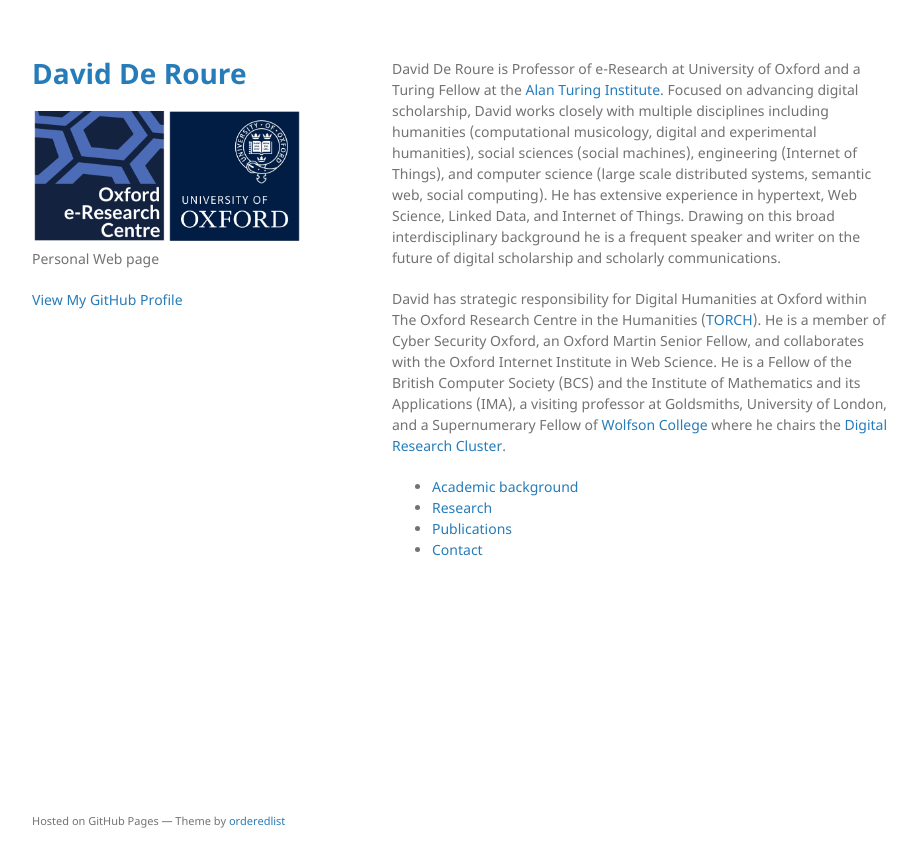
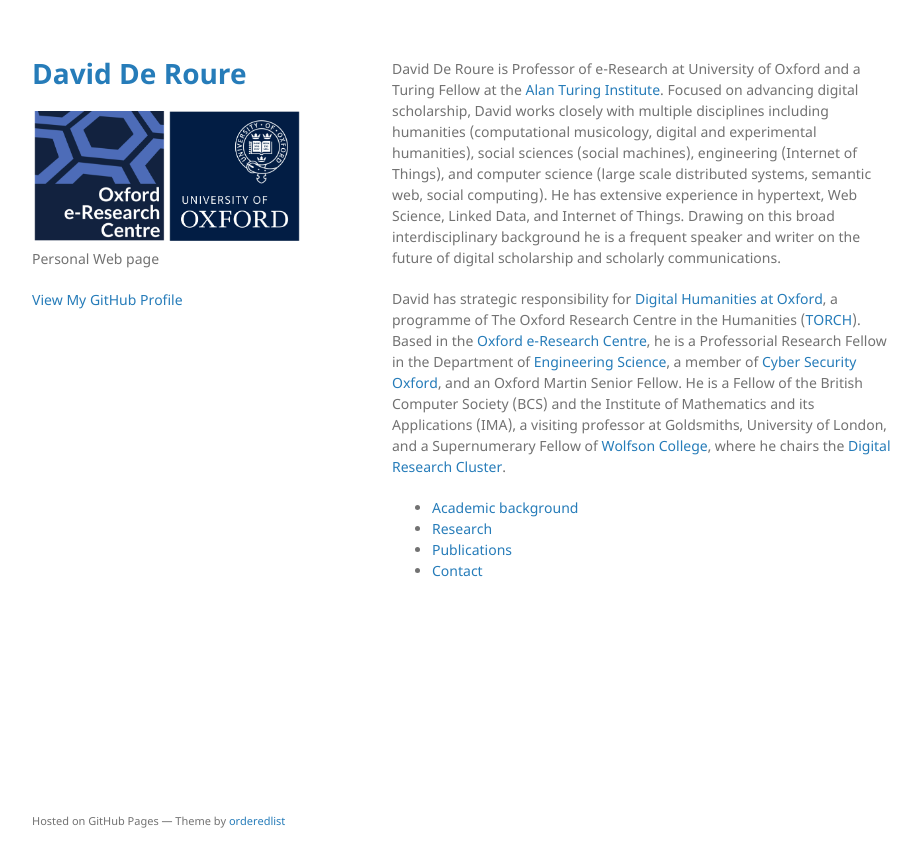
Before and after one commit to davidderoure/davidderoure.github.io, a Jekyll site: the page built from index.md, in a window 1280 px wide. Shown: the top 867 px of the page, without its empty margins (178-1099 px from the left). Built offline with Jekyll 4.4.1, drawn with Linux system fonts in a browser that asks for light colours.

Commit message:
updated index

```diff
--- a/index.md
+++ b/index.md
@@ -12,14 +12,19 @@
 this broad interdisciplinary background he is a frequent speaker and writer on the
 future of digital scholarship and scholarly communications.
 
-David has strategic responsibility for Digital Humanities at Oxford within The Oxford
-Research Centre in the Humanities ([TORCH](https://torch.ox.ac.uk/ "TORCH Home Page")).
-He is a member of Cyber Security Oxford, an Oxford Martin Senior Fellow, and
-collaborates with the Oxford Internet Institute in Web Science.  He is a Fellow of
-the British Computer Society (BCS) and the Institute of Mathematics and its Applications
-(IMA), a visiting professor at Goldsmiths, University of London, and a Supernumerary
-Fellow of
-[Wolfson College](https://www.wolfson.ox.ac.uk/ "Wolfson Home Page") where he chairs the
+David has strategic responsibility for
+[Digital Humanities at Oxford](https://digital.humanities.ox.ac.uk/),
+a programme of The Oxford Research Centre in the Humanities
+([TORCH](https://torch.ox.ac.uk/ "TORCH Home Page")).
+Based in the [Oxford e-Research Centre](http://www.oerc.ox.ac.uk "OeRC Home Page"),
+he is a Professorial Research Fellow in the Department of
+[Engineering Science](http://www.eng.ox.ac.uk/ "Engineering Science Home Page"),
+a member of
+[Cyber Security Oxford](https://www.cybersecurity.ox.ac.uk/), and
+an Oxford Martin Senior Fellow.  He is a Fellow of the British Computer Society (BCS)
+and the Institute of Mathematics and its Applications (IMA), a visiting professor
+at Goldsmiths, University of London, and a Supernumerary Fellow of
+[Wolfson College](https://www.wolfson.ox.ac.uk/ "Wolfson Home Page"), where he chairs the
 [Digital Research Cluster](https://www.wolfson.ox.ac.uk/clusters/digital-research).
 
 * [Academic background](./background.html)
```
